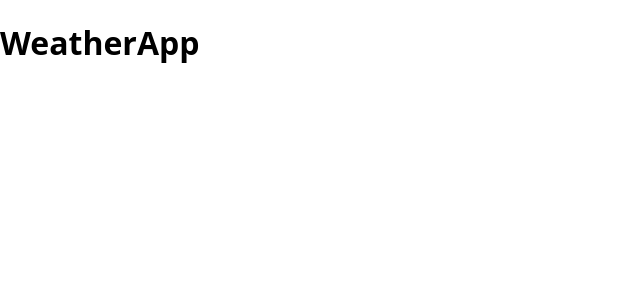
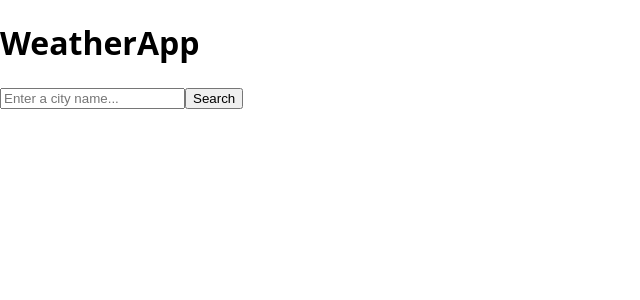
Before and after one commit to Coreyo-git/WeatherApp, a React (Vite) app in the folder src/WeatherApp.Web/: page / in a window 1280 px wide. Shown: the top 300 px of the page, without its empty margins (0-640 px from the left). Built offline with nearby package versions, Linux system fonts and the light colour scheme.

Commit message:
Update App with city search and forecast display

```diff
--- a/src/WeatherApp.Web/src/App.tsx
+++ b/src/WeatherApp.Web/src/App.tsx
@@ -1,9 +1,74 @@
+import { useState } from "react";
+import { getForecast } from "./api/forecast";
+import { ForecastSummary } from "./components/ForecastSummary";
+import type { WeatherForecast } from "./types/weather";
+
 function App() {
+  const [input, setInput] = useState("");
+  const [forecast, setForecast] = useState<WeatherForecast | null>(null);
+  const [loading, setLoading] = useState(false);
+  const [error, setError] = useState<string | null>(null);
+
+  async function handleSearch(e: React.FormEvent) {
+    e.preventDefault();
+    if (!input.trim()) return;
+
+    setLoading(true);
+    setError(null);
+    setForecast(null);
+
+    try {
+      setForecast(await getForecast(input.trim()));
+    } catch (err) {
+      setError(err instanceof Error ? err.message : "Something went wrong.");
+    } finally {
+      setLoading(false);
+    }
+  }
+
   return (
     <main>
       <h1>WeatherApp</h1>
+
+      <form onSubmit={handleSearch}>
+        <input
+          type="text"
+          value={input}
+          onChange={(e) => setInput(e.target.value)}
+          placeholder="Enter a city name..."
+        />
+        <button type="submit" disabled={loading}>
+          {loading ? "Loading…" : "Search"}
+        </button>
+      </form>
+
+      {error && <p>{error}</p>}
+
+      {forecast && (
+        <section>
+          <h2>
+            {forecast.location.name}, {forecast.location.region},{" "}
+            {forecast.location.country}
+          </h2>
+
+          <div>
+            <img
+              src={`https:${forecast.current.condition.iconUrl}`}
+              alt={forecast.current.condition.text}
+            />
+            <p>{forecast.current.condition.text}</p>
+            <p>{forecast.current.temperatureCelsius}°C</p>
+            <p>Feels like {forecast.current.feelsLikeCelsius}°C</p>
+            <p>Wind {forecast.current.windSpeedKph} kph {forecast.current.windDirection}</p>
+            <p>Humidity {forecast.current.humidity}%</p>
+            <p>UV {forecast.current.uvIndex}</p>
+          </div>
+
+          <ForecastSummary today={forecast.today} />
+        </section>
+      )}
     </main>
-  )
+  );
 }
 
-export default App
+export default App;
```
